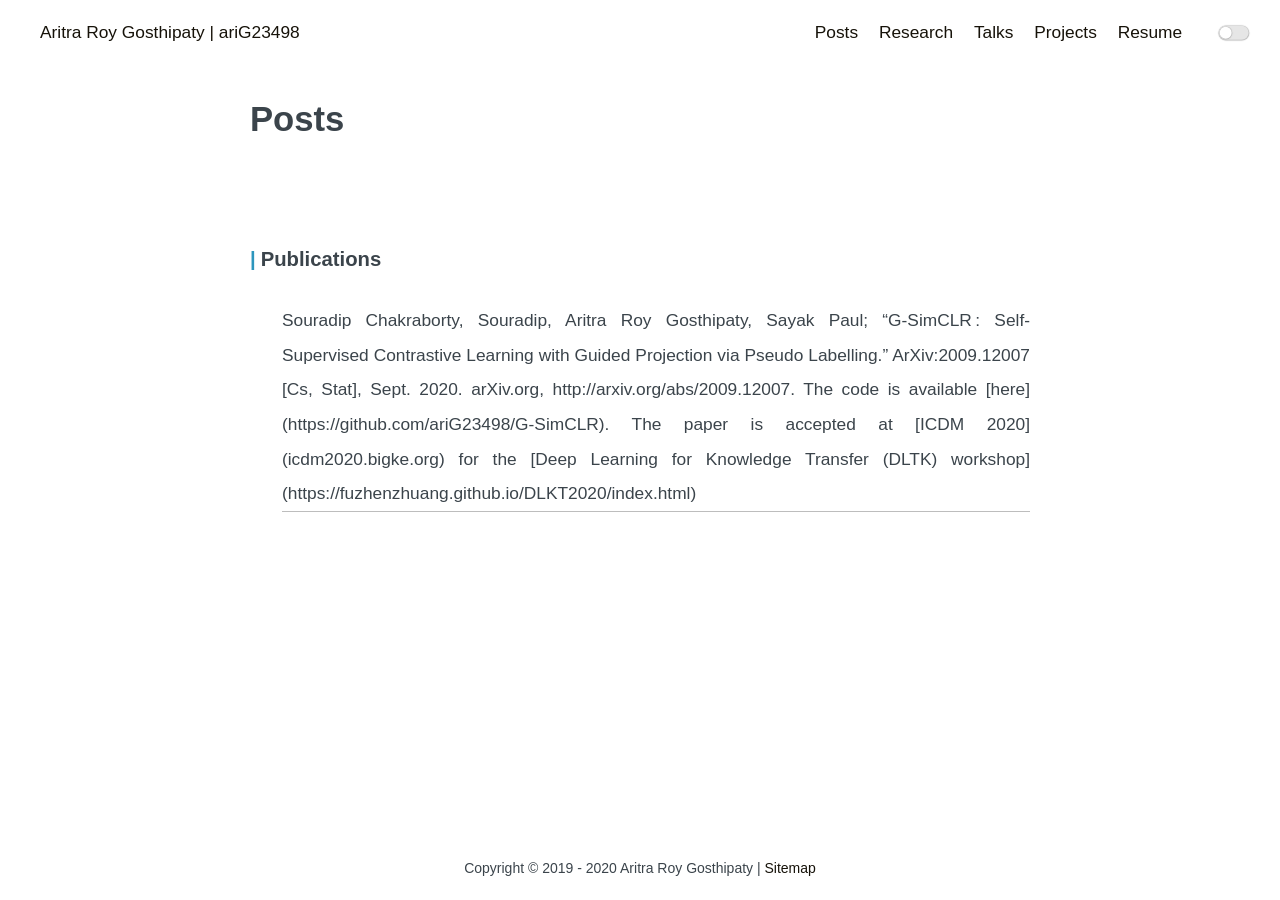
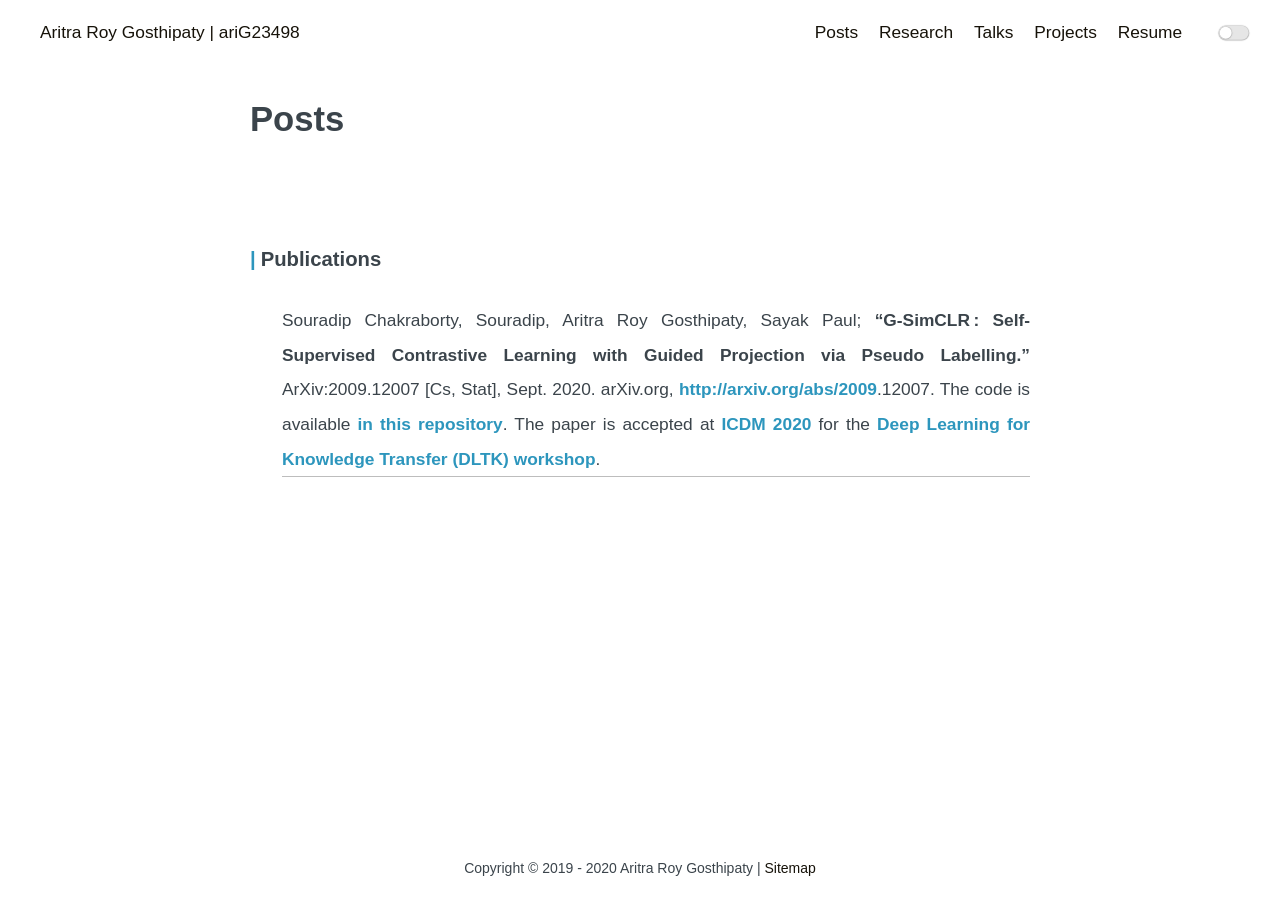
Before and after one commit to ariG23498/ariG23498.github.io, a Jekyll site: the page built from research.md, in a window 1280 px wide. Built offline with Jekyll 4.4.1, drawn with Linux system fonts in a browser that asks for light colours.

Commit message:
research added2

```diff
--- a/research.md
+++ b/research.md
@@ -9,7 +9,7 @@ permalink: /research
 <div class="post-wrap archive">
     <h3>Publications</h3>
     <article class="archive-item">
-       Souradip Chakraborty, Souradip, Aritra Roy Gosthipaty, Sayak Paul; “G-SimCLR : Self-Supervised Contrastive Learning with Guided Projection via Pseudo Labelling.” ArXiv:2009.12007 [Cs, Stat], Sept. 2020. arXiv.org, http://arxiv.org/abs/2009.12007. The code is available [here](https://github.com/ariG23498/G-SimCLR). The paper is accepted at [ICDM 2020](icdm2020.bigke.org) for  the [Deep Learning for Knowledge Transfer (DLTK) workshop](https://fuzhenzhuang.github.io/DLKT2020/index.html)
+       Souradip Chakraborty, Souradip, Aritra Roy Gosthipaty, Sayak Paul; <strong>“G-SimCLR : Self-Supervised Contrastive Learning with Guided Projection via Pseudo Labelling.”</strong> ArXiv:2009.12007 [Cs, Stat], Sept. 2020. arXiv.org, <a href="http://arxiv.org/abs/2009">http://arxiv.org/abs/2009</a>.12007. The code is available <a href="https://github.com/ariG23498/G-SimCLR">in this repository</a>. The paper is accepted at <a href="icdm2020.bigke.org">ICDM 2020</a> for the <a href="https://fuzhenzhuang.github.io/DLKT2020/index.html">Deep Learning for Knowledge Transfer (DLTK) workshop</a>.
     </article>
 </div>
 </div>
```
